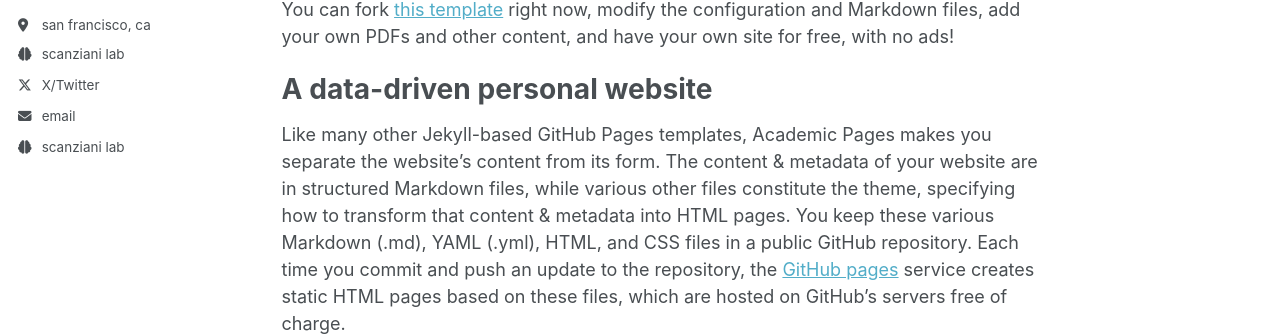
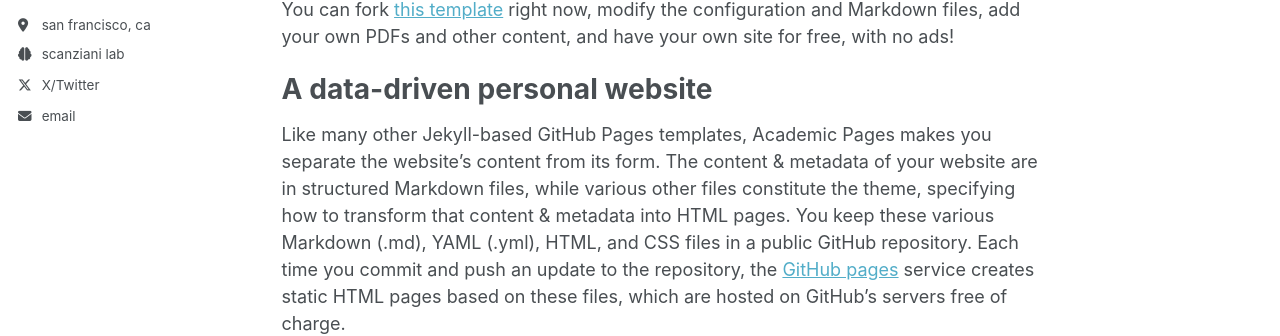
Before and after one commit to camwilhite/camwilhite.github.io, a Jekyll site: the page built from _pages/about.md, in a window 1280 px wide. Shown: the part 385-721 px from the top of the page. Built offline with Jekyll 4.4.1, drawn with Linux system fonts in a browser that asks for light colours; a script that is not in the unit is left out.

Commit message:
Update author-profile.html

```diff
--- a/_includes/author-profile.html
+++ b/_includes/author-profile.html
@@ -35,11 +35,11 @@
       {% endif %}
 
       {% if author.academia %}
-        <li><a href="{{ author.academia }}"><i class="fas fa-brain fa-fw icon-pad-right" aria-hidden="true"></i>scanziani lab</a></li>
+        <li><a href="{{ author.academia }}" target="_blank"><i class="fas fa-brain fa-fw icon-pad-right" aria-hidden="true"></i>scanziani lab</a></li>
       {% endif %}
 
       {% if author.twitter %}
-        <li><a href="https://x.com/{{ author.twitter }}"><i class="fab fa-fw fa-x-twitter icon-pad-right" aria-hidden="true"></i>X/Twitter</a></li>
+        <li><a href="https://x.com/{{ author.twitter }}" target="_blank"><i class="fab fa-fw fa-x-twitter icon-pad-right" aria-hidden="true"></i>X/Twitter</a></li>
       {% endif %}
 
       {% if author.email %}
@@ -47,9 +47,6 @@
       {% endif %}
 
       <!-- Font Awesome and Academicons icons / Academic websites -->
-      {% if author.academia %}
-        <li><a href="{{ author.academia }}"><i class="fas fa-brain fa-fw icon-pad-right" aria-hidden="true"></i>scanziani lab</a></li>
-      {% endif %}
       {% if author.arxiv %}
         <li><a href="{{ author.arxiv }}"><i class="ai ai-arxiv ai-fw icon-pad-right"></i>arXiv</a></li>
       {% endif %}
```
